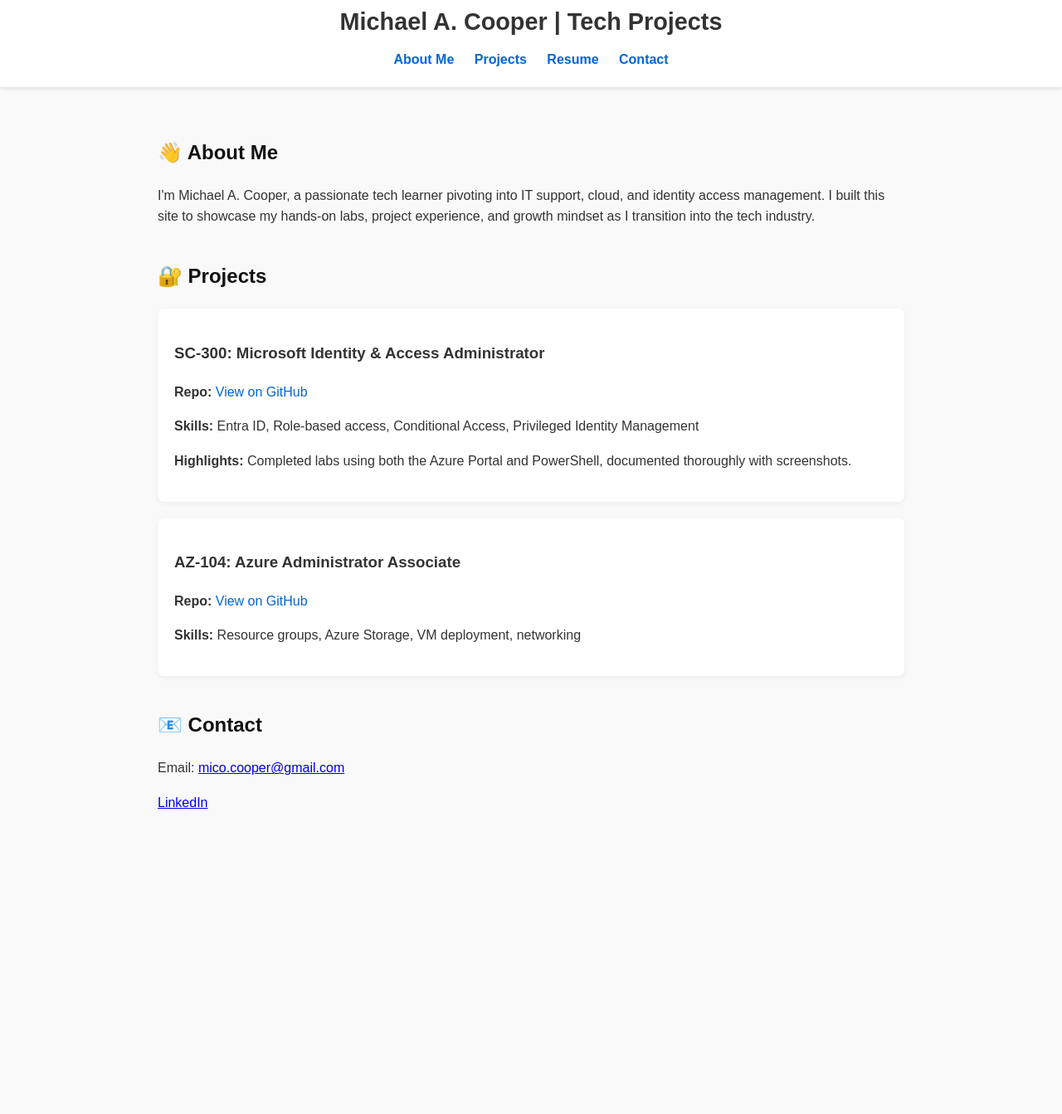
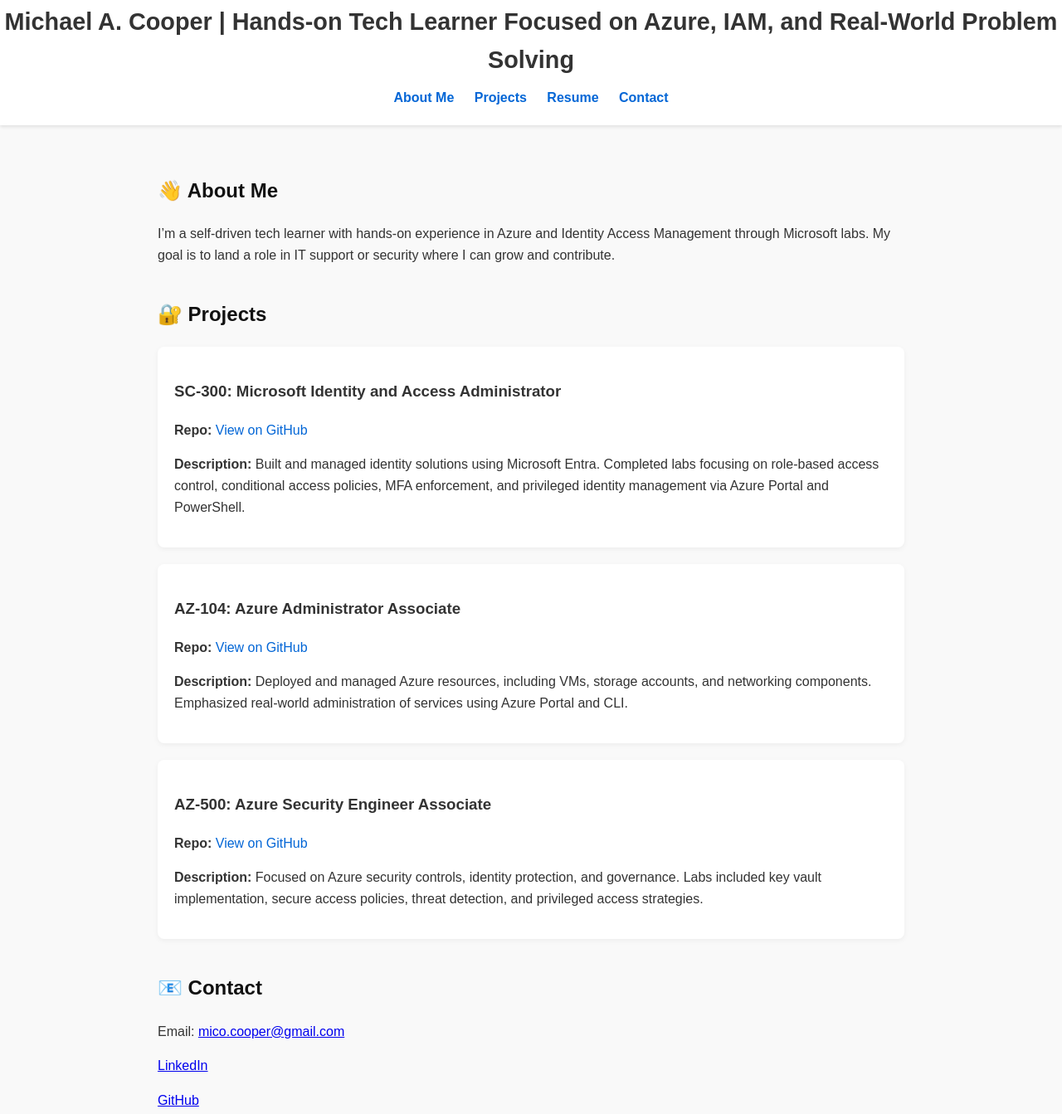
Before and after one commit to miadco/miadco.github.io, a plain HTML site: page index.html in a window 1280 px wide. Shown: the part 17-1360 px from the top of the page at 83% size. Before the commit the page ends 1078 px from the top, so only its background shows below. Drawn offline with Linux system fonts and the light colour scheme.

Commit message:
Update index.html
1st dopefolio

```diff
--- a/index.html
+++ b/index.html
@@ -1,4 +1,3 @@
-
 <!DOCTYPE html>
 <html lang="en">
 <head>
@@ -66,7 +65,7 @@
 </head>
 <body>
   <header>
-    <h1>Michael A. Cooper | Tech Projects</h1>
+    <h1>Michael A. Cooper | Hands-on Tech Learner Focused on Azure, IAM, and Real-World Problem Solving</h1>
     <nav>
       <a href="#about">About Me</a>
       <a href="#projects">Projects</a>
@@ -79,8 +78,8 @@
     <section id="about">
       <h2>👋 About Me</h2>
       <p>
-        I'm Michael A. Cooper, a passionate tech learner pivoting into IT support, cloud, and identity access management.
-        I built this site to showcase my hands-on labs, project experience, and growth mindset as I transition into the tech industry.
+        I’m a self-driven tech learner with hands-on experience in Azure and Identity Access Management through Microsoft labs.
+        My goal is to land a role in IT support or security where I can grow and contribute.
       </p>
     </section>
 
@@ -88,16 +87,21 @@
       <h2>🔐 Projects</h2>
 
       <div class="project">
-        <h3>SC-300: Microsoft Identity & Access Administrator</h3>
+        <h3>SC-300: Microsoft Identity and Access Administrator</h3>
         <p><strong>Repo:</strong> <a href="https://github.com/miadco/SC-300-Identity-and-Access-Administrator" target="_blank">View on GitHub</a></p>
-        <p><strong>Skills:</strong> Entra ID, Role-based access, Conditional Access, Privileged Identity Management</p>
-        <p><strong>Highlights:</strong> Completed labs using both the Azure Portal and PowerShell, documented thoroughly with screenshots.</p>
+        <p><strong>Description:</strong> Built and managed identity solutions using Microsoft Entra. Completed labs focusing on role-based access control, conditional access policies, MFA enforcement, and privileged identity management via Azure Portal and PowerShell.</p>
       </div>
 
       <div class="project">
         <h3>AZ-104: Azure Administrator Associate</h3>
         <p><strong>Repo:</strong> <a href="https://github.com/miadco/az104labs" target="_blank">View on GitHub</a></p>
-        <p><strong>Skills:</strong> Resource groups, Azure Storage, VM deployment, networking</p>
+        <p><strong>Description:</strong> Deployed and managed Azure resources, including VMs, storage accounts, and networking components. Emphasized real-world administration of services using Azure Portal and CLI.</p>
+      </div>
+
+      <div class="project">
+        <h3>AZ-500: Azure Security Engineer Associate</h3>
+        <p><strong>Repo:</strong> <a href="https://github.com/miadco/az500labs" target="_blank">View on GitHub</a></p>
+        <p><strong>Description:</strong> Focused on Azure security controls, identity protection, and governance. Labs included key vault implementation, secure access policies, threat detection, and privileged access strategies.</p>
       </div>
 
     </section>
@@ -106,6 +110,7 @@
       <h2>📧 Contact</h2>
       <p>Email: <a href="mailto:mico.cooper@gmail.com">mico.cooper@gmail.com</a></p>
       <p><a href="https://www.linkedin.com/in/1michael-a-cooper" target="_blank">LinkedIn</a></p>
+      <p><a href="https://github.com/miadco" target="_blank">GitHub</a></p>
     </section>
   </div>
 </body>
```
